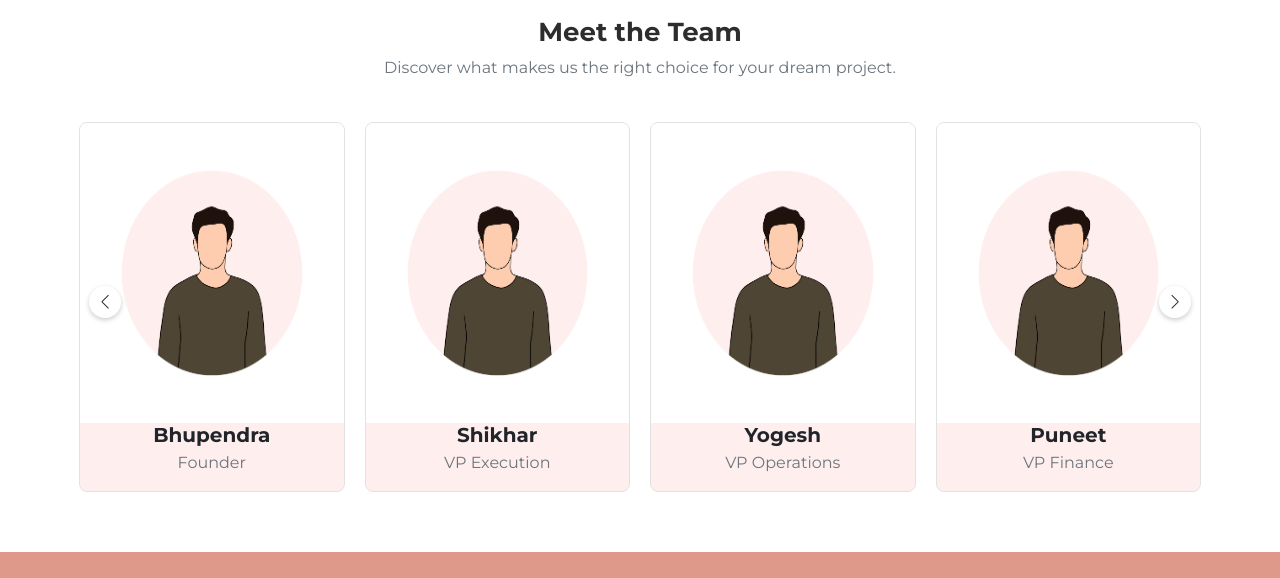
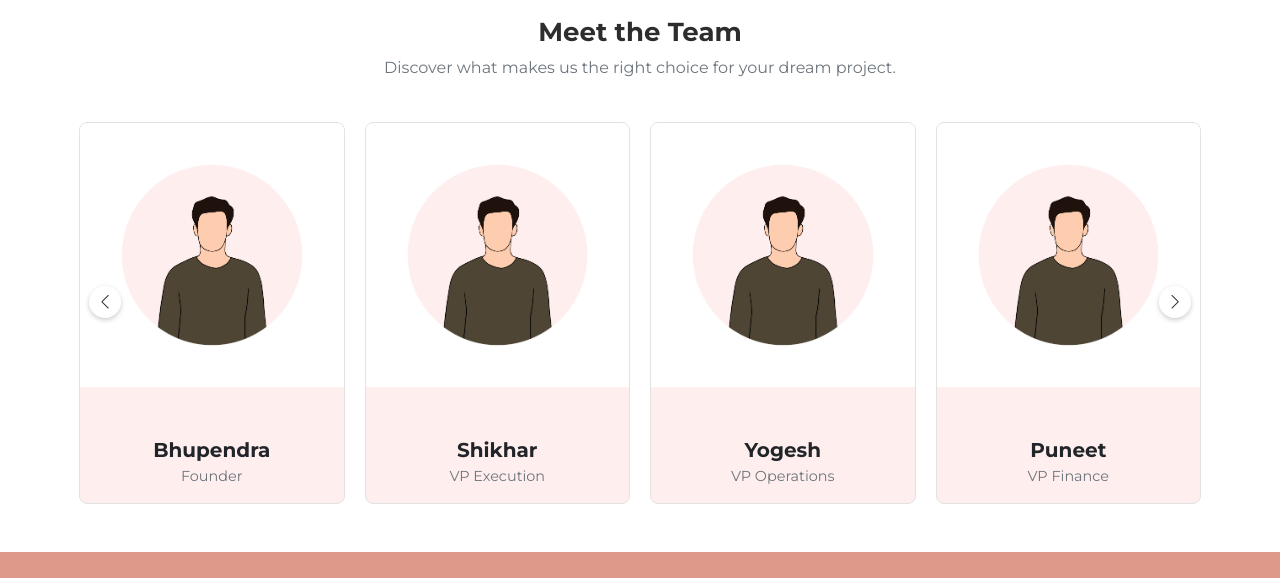
Before and after one commit to NarendarKarwasra/real-state-testing, a plain HTML site: page about.html in a window 1280 px wide. Shown: the part 2920-3498 px from the top of the page. Drawn offline with nearby package versions, Linux system fonts and the light colour scheme.

Commit message:
Initial commit

```diff
--- a/about.html
+++ b/about.html
@@ -4,7 +4,7 @@
 <head>
   <meta charset="UTF-8">
   <meta name="viewport" content="width=device-width, initial-scale=1.0">
-  <title>About Us - BrickKly Real Estate</title>
+  <title>About Us - Brickkly Real Estate</title>
   <link rel="icon" href="assets/favicon.png" type="image/x-icon">
   <link href="https://fonts.googleapis.com/css2?family=Lato:wght@300;400;700;900&display=swap" rel="stylesheet">
   <link href="https://cdnjs.cloudflare.com/ajax/libs/font-awesome/6.5.1/css/all.min.css" rel="stylesheet">
@@ -285,35 +285,52 @@
       </div>
       <div class="swiper mySwiper" data-aos="fade-up" data-aos-delay="200">
         <div class="swiper-wrapper">
+
           <div class="swiper-slide">
             <div class="team-member-card text-center">
-              <img src="./assets/profile.jpg" alt="Carls Jhons" class="team-member-img img-fluid">
+              <div class="team-member-img">
+                <img src="./assets/profile.jpg" class="team-member-img img-fluid">
+              </div>
+              <div class="team-member-content">
                 <h4 class="h5 font-weight-bold mb-1">Bhupendra</h4>
                 <p class="text-secondary">Founder</p>
+              </div>
             </div>
           </div>
 
           <div class="swiper-slide">
             <div class="team-member-card text-center">
-              <img src="./assets/profile.jpg" alt="Arling Tracy" class="team-member-img img-fluid">
+              <div class="team-member-img">
+                <img src="./assets/profile.jpg" class="team-member-img img-fluid">
+              </div>
+              <div class="team-member-content">
                 <h4 class="h5 font-weight-bold mb-1">Shikhar</h4>
                 <p class="text-secondary">VP Execution</p>
+              </div>
             </div>
           </div>
 
           <div class="swiper-slide">
             <div class="team-member-card text-center">
-              <img src="./assets/profile.jpg" alt="Mark Web" class="team-member-img img-fluid">
+              <div class="team-member-img">
+                <img src="./assets/profile.jpg" class="team-member-img img-fluid">
+              </div>
+              <div class="team-member-content">
                 <h4 class="h5 font-weight-bold mb-1">Yogesh</h4>
                 <p class="text-secondary">VP Operations</p>
+              </div>
             </div>
           </div>
 
           <div class="swiper-slide">
             <div class="team-member-card text-center">
-              <img src="./assets/profile.jpg" alt="Katy Grace" class="team-member-img img-fluid">
+              <div class="team-member-img">
+                <img src="./assets/profile.jpg" class="team-member-img img-fluid">
+              </div>
+              <div class="team-member-content">
                 <h4 class="h5 font-weight-bold mb-1">Puneet</h4>
                 <p class="text-secondary">VP Finance</p>
+              </div>
             </div>
           </div>
 
--- a/style.css
+++ b/style.css
@@ -2349,7 +2349,7 @@ button:focus {
 
 /* Scrollbar track */
 .scroll-container::-webkit-scrollbar {
-  width: 6px;
+  width: 3px;
 }
 /* scrollbar track background */
 .scroll-container::-webkit-scrollbar-track {
```
Also changed, not shown: aboutDetails.html (+1 -1 lines), blog-details.html (+1 -1 lines), blog.html (+1 -1 lines), index.html (+1 -1 lines), privacy-policy.html (+1 -1 lines). Lines whose indentation alone changed are shown as unchanged.
